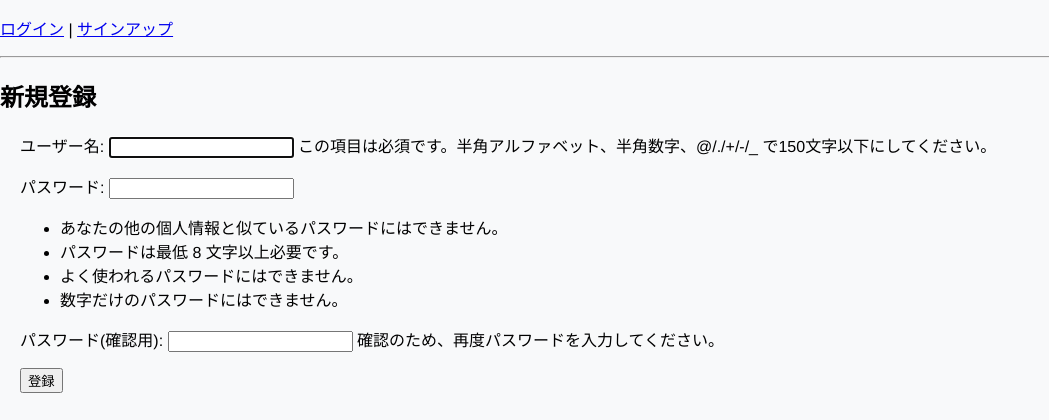
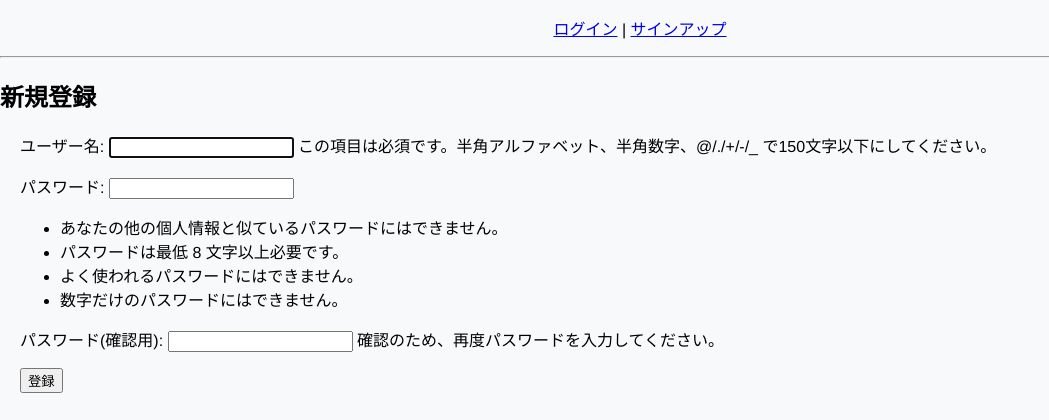
Before and after one commit to 97958697/my-first-portfolio, a Django app: page /accounts/signup/ in a window 1280 px wide. Shown: the top 420 px of the page, without its empty margins (0-1049 px from the left). Run offline with Django 5.2, Linux system fonts and the light colour scheme.

Commit message:
映画一覧ページのタイトルとユーザー情報を中央揃えに変更

```diff
--- a/static/css/styles.css
+++ b/static/css/styles.css
@@ -20,6 +20,7 @@ nav a {
 }
 h1 {
   font-size: 2rem;
+  text-align: center;
 }
 h2 {
   font-size: 1.5rem;
@@ -102,3 +103,9 @@ form {
 .admin-link {
   margin-top: 1rem;
 }
+
+/* ユーザー情報を中央揃え */
+.user-info {
+  text-align: center;
+  margin: 1rem 0;
+}
--- a/templates/base.html
+++ b/templates/base.html
@@ -8,9 +8,9 @@
 </head>
 <body>
   {% if user.is_authenticated %}
-    <p>ようこそ {{ user.username }} | <a href="{% url 'accounts:logout' %}">ログアウト</a></p>
+    <p class="user-info">ようこそ {{ user.username }} | <a href="{% url 'accounts:logout' %}">ログアウト</a></p>
   {% else %}
-    <p><a href="{% url 'accounts:login' %}">ログイン</a> | <a href="{% url 'accounts:signup' %}">サインアップ</a></p>
+    <p class="user-info"><a href="{% url 'accounts:login' %}">ログイン</a> | <a href="{% url 'accounts:signup' %}">サインアップ</a></p>
   {% endif %}
   <hr>
   {% block content %}{% endblock content %}
```
